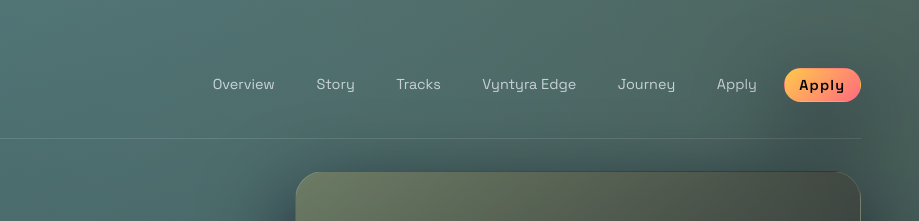
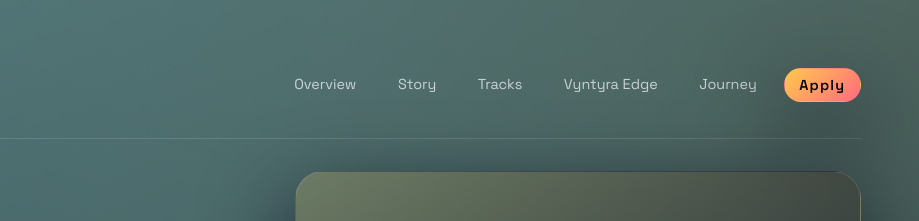
Before and after one commit to VYNTYRA-CONSULTANCY-SERVICES/VyntyraInternships, a plain HTML site: page index.html in a window 1280 px wide. Shown: the top 221 px of the page, 361-1280 px from the left. Drawn offline with Linux system fonts and the light colour scheme.

Commit message:
Polish hero header

```diff
--- a/index.html
+++ b/index.html
@@ -7,7 +7,7 @@
     <meta name="keywords" content="Vyntyra internship, engineering internships India, leadership training, equitable tech talent, summer internship 2026" />
     <meta name="robots" content="index,follow" />
     <meta name="theme-color" content="#0c1425" />
-    <title>Program Prospectus: Vyntyra Summer Internship 2026</title>
+    <title>Vyntyra Summer Internship 2026</title>
     <link rel="preconnect" href="https://fonts.googleapis.com" />
     <link rel="preconnect" href="https://fonts.gstatic.com" crossorigin />
     <link
@@ -60,7 +60,6 @@
             <a href="#tracks">Tracks</a>
             <a href="#edge">Vyntyra Edge</a>
             <a href="#journey">Journey</a>
-            <a href="#apply">Apply</a>
             <a class="cta primary" href="#apply">Apply</a>
           </div>
         </nav>
```
